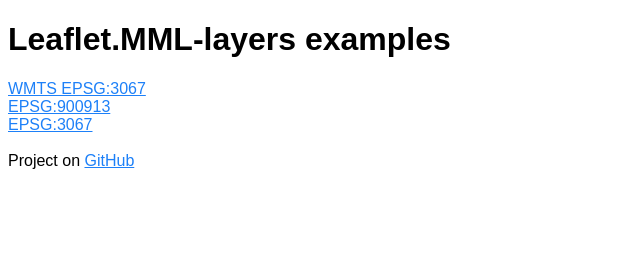
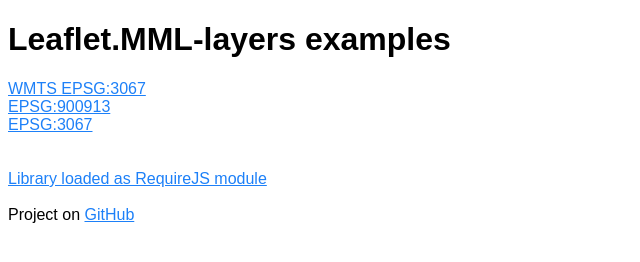
Before and after one commit to jleh/Leaflet.MML-layers, a website: page index.html in a window 1280 px wide. Shown: the whole page, without its empty margins (0-640 px from the left). Drawn offline with Linux system fonts and the light colour scheme.

Commit message:
Updated examples.

```diff
--- a/index.html
+++ b/index.html
@@ -19,6 +19,8 @@
 	<a href="examples/wmts.html">WMTS EPSG:3067</a><br>
 	<a href="examples/index.html">EPSG:900913</a><br>
 	<a href="examples/3067.html">EPSG:3067</a><br><br>
+	<br>
+	<a href="examples/requirejs.html">Library loaded as RequireJS module</a><br><br>
 
 	Project on <a href="https://github.com/jleh/Leaflet.MML-layers">GitHub</a>
 </body>
```
